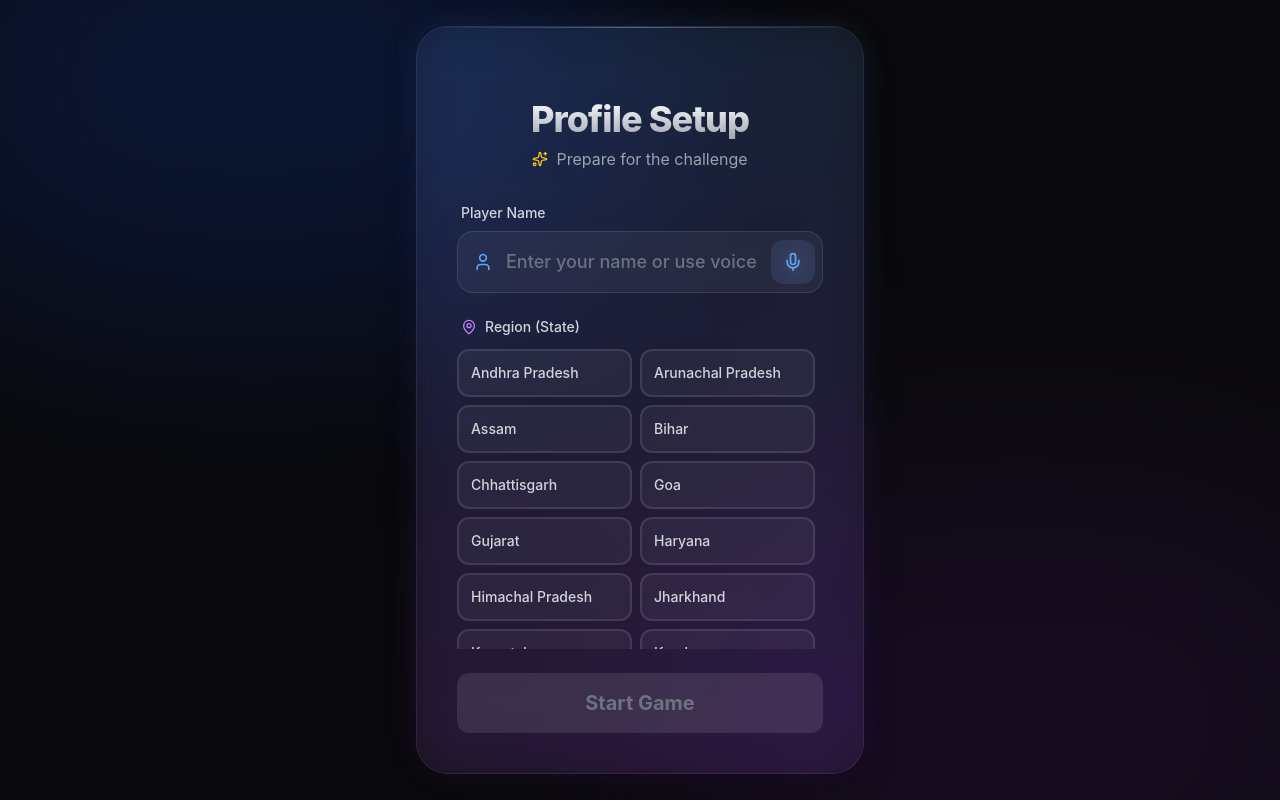
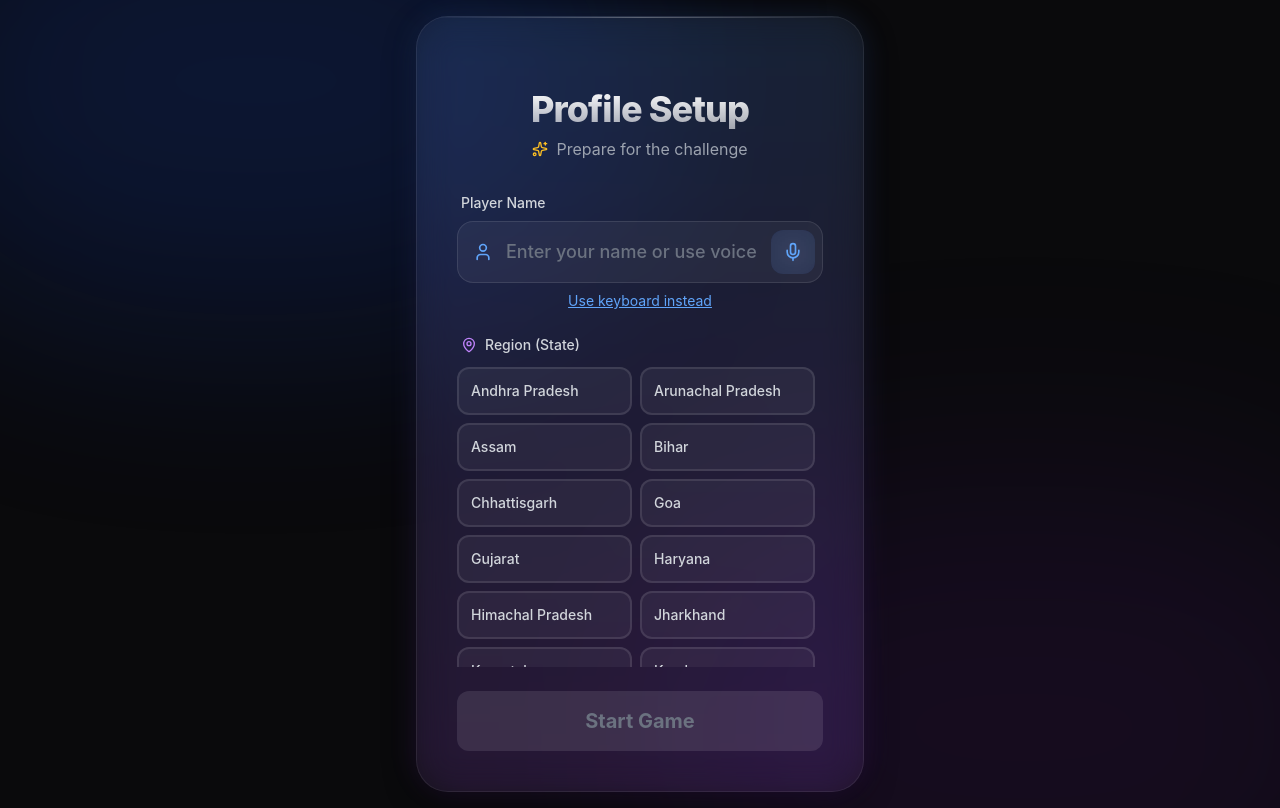
Before and after one commit to dariogeorge21/verse-order, a Next.js app: page /input in a window 1280 px wide. Built offline with nearby package versions, Linux system fonts and the light colour scheme.

Commit message:
Center keyboard toggle button on input page

```diff
--- a/app/input/page.tsx
+++ b/app/input/page.tsx
@@ -68,6 +68,7 @@ export default function InputPage() {
   const [errors, setErrors] = useState<{ name?: string; region?: string }>({});
   const [isListening, setIsListening] = useState(false);
   const [isSpeechSupported, setIsSpeechSupported] = useState(false);
+  const [inputMode, setInputMode] = useState<'voice' | 'keyboard'>('voice');
   const recognitionRef = useRef<SpeechRecognition | null>(null);
 
   // --- (Keep existing useEffect hooks for SpeechRecognition logic) ---
@@ -213,12 +214,12 @@ export default function InputPage() {
                     if (errors.name) setErrors((prev) => ({ ...prev, name: undefined }));
                   }}
                   className="w-full pl-12 pr-16 py-4 rounded-2xl border border-white/10 bg-white/5 text-white placeholder:text-gray-500 focus:bg-white/10 transition-all outline-none text-lg font-medium"
-                  placeholder="Enter your name or use voice input..."
+                  placeholder={inputMode === 'keyboard' ? "Enter your name..." : "Enter your name or use voice input..."}
                   maxLength={50}
                 />
 
                 {/* Voice Input Trigger */}
-                {isSpeechSupported && (
+                {isSpeechSupported && inputMode === 'voice' && (
                   <button
                     type="button"
                     onClick={handleVoiceInput}
@@ -260,6 +261,24 @@ export default function InputPage() {
                   </motion.p>
                 ) : null}
               </AnimatePresence>
+
+              {/* Input Mode Toggle */}
+              {isSpeechSupported && (
+                <div className="flex justify-center">
+                  <button
+                    type="button"
+                    onClick={() => {
+                      setInputMode(inputMode === 'voice' ? 'keyboard' : 'voice');
+                      if (isListening) {
+                        handleVoiceInput(); // Stop listening if switching
+                      }
+                    }}
+                    className="text-sm text-blue-400 hover:text-blue-300 transition-colors underline"
+                  >
+                    {inputMode === 'voice' ? 'Use keyboard instead' : 'Use voice instead'}
+                  </button>
+                </div>
+              )}
             </div>
 
             {/* Region Select Group */}
```
